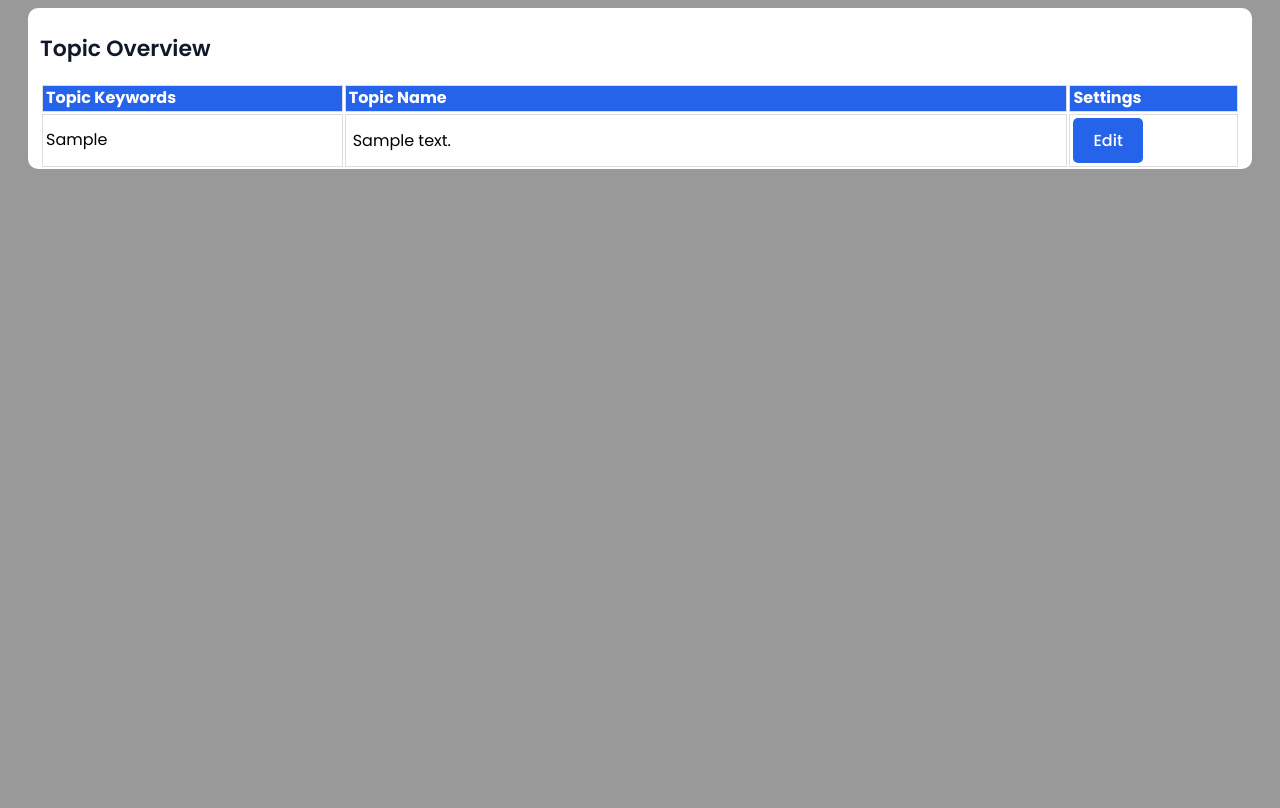
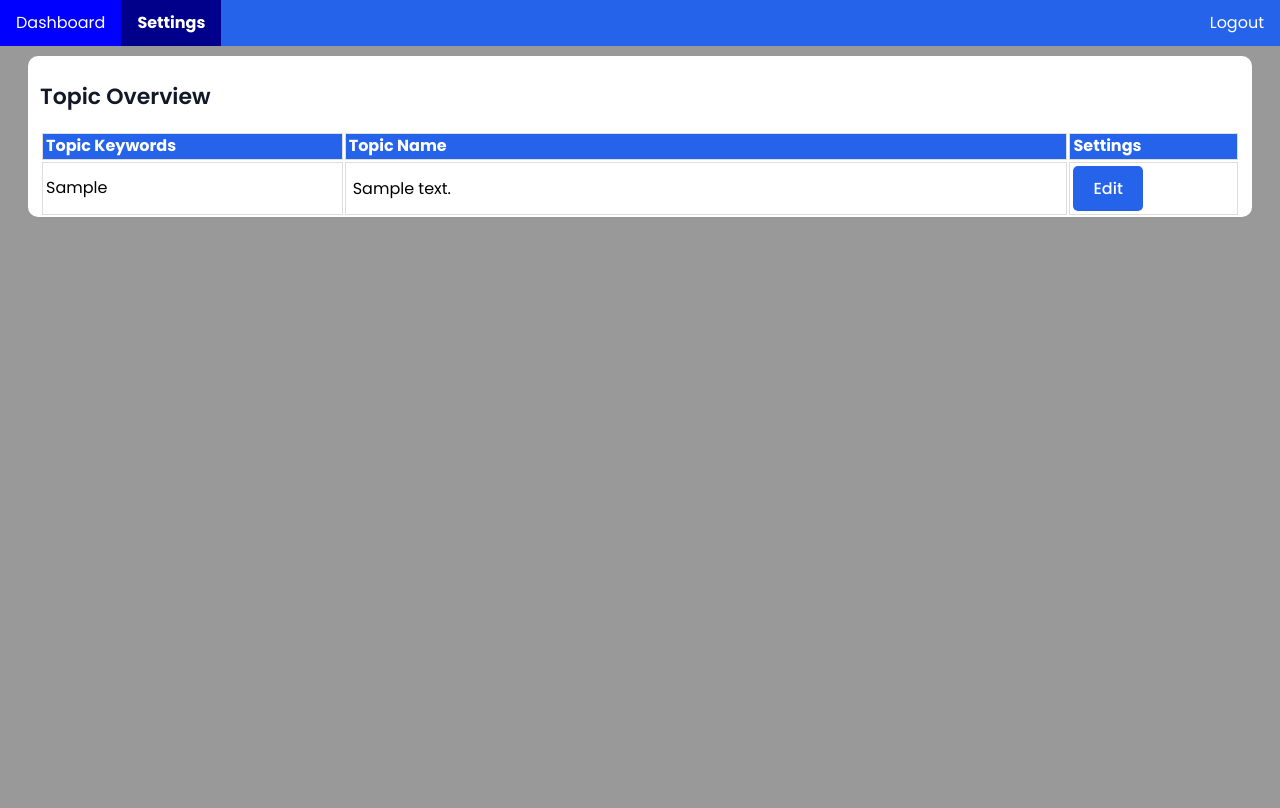
Before and after one commit to Tomaati/Ciphix_Case, a Django app: page /settings/ in a window 1280 px wide. Before the commit the page ends 169 px from the top, so only its background shows below. Run offline with Django 4.2, Linux system fonts and the light colour scheme; tables that the repository leaves empty hold one stand-in row (values such as "Sample post"); some libraries are stand-ins or nearby versions.

Commit message:
Add navbar

```diff
--- a/CiphixInterface/urls.py
+++ b/CiphixInterface/urls.py
@@ -24,6 +24,7 @@ from settings_app import views as settings
 urlpatterns = [
     path('admin/', admin.site.urls),
     path('', login.signin, name='login'),
+    path('logout/', login.signout, name='logout'),
     path('dashboard/', dashboard.summarizing_table_graph, name='dashboard'),
     path('settings/', settings.topic_summary_table, name='settings')
 ]
--- a/login_app/views.py
+++ b/login_app/views.py
@@ -14,11 +14,9 @@ def signin(request):
     if request.user.is_authenticated:
         return sv(request)
     if request.method == 'POST':
-        print(request.POST)
         username = request.POST['username']
         password = request.POST['password']
         user = authenticate(request, username=username, password=password)
-        print(user)
         if user is not None:
             login(request, user)
             return redirect('/')
--- a/static/css/style.css
+++ b/static/css/style.css
@@ -84,8 +84,6 @@ body {
 }
 
 p,
-li,
-ul,
 pre,
 div,
 h1,
@@ -200,3 +198,41 @@ body {
 #table tr:nth-child(even){background-color: #f2f2f2;}
 
 #table tr:hover {background-color: #ddd;}
+
+/*Navigation Styles*/
+ul {
+  font-family: Poppins, serif;
+  list-style-type: none;
+  margin: 0;
+  padding: 0;
+  overflow: hidden;
+  background-color: var(--dl-color-blue);
+  position: fixed;
+  top: 0;
+  width: 100%;
+}
+
+li {
+  float: left;
+}
+
+li a {
+  display: block;
+  color: white;
+  text-align: center;
+  padding: 14px 16px;
+  text-decoration: none;
+}
+
+li strong {
+  display: block;
+  color: white;
+  background-color: darkblue;
+  text-align: center;
+  padding: 14px 16px;
+  text-decoration: none;
+}
+
+li a:hover:not(.active) {
+  background-color: blue;
+}
--- a/templates/header.html
+++ b/templates/header.html
@@ -1,10 +1,36 @@
+{% load static %}
+{% load widget_tweaks %}
+
 <!DOCTYPE html>
 <html lang="en">
 <head>
     <meta charset="UTF-8">
-    <title>Title</title>
+    <title>Ciphix Admin Panel</title>
+
+    <script src="https://cdn.jsdelivr.net/npm/chart.js"></script>
+    <link href="https://cdn.jsdelivr.net/npm/bootstrap@5.3.0-alpha3/dist/css/bootstrap.min.css" rel="stylesheet"
+          integrity="sha384-KK94CHFLLe+nY2dmCWGMq91rCGa5gtU4mk92HdvYe+M/SXH301p5ILy+dN9+nJOZ" crossorigin="anonymous">
+
+    <link rel="stylesheet"
+          href="https://fonts.googleapis.com/css2?family=Inter:wght@100;200;300;400;500;600;700;800;900"
+          data-tag="font"/>
+    <link rel="stylesheet"
+          href="https://fonts.googleapis.com/css2?family=Poppins:ital,wght@0,100;0,200;0,300;0,400;0,500;0,600;0,700;0,800;0,900;1,100;1,200;1,300;1,400;1,500;1,600;1,700;1,800;1,900"
+          data-tag="font"/>
+    <link rel="stylesheet" href="{% static 'css/style.css' %}"/>
+    <link rel="stylesheet" href="{% static 'css/dashboard.css' %}"/>
 </head>
 <body>
+{% block nav %}
+    <ul>
+        <li>{% block nav-dash %}<a href="{% url 'dashboard' %}">Dashboard</a>{% endblock %}</li>
+        <li>{% block nav-settings %}<a href="{% url 'settings' %}">Settings</a>{% endblock %}</li>
+        <li style="float:right">{% block nav-logout %}<a href="{% url 'logout' %}">Logout</a>{% endblock %}</li>
+    </ul>
+{% endblock %}
 
+{% block main_content %}
+
+{% endblock %}
 </body>
 </html>
--- a/templates/settings.html
+++ b/templates/settings.html
@@ -1,28 +1,16 @@
+{% extends "header.html" %}
+
 {% load static %}
 {% load widget_tweaks %}
 
-<!DOCTYPE html>
-<html lang="en">
-<head>
-    <meta charset="UTF-8">
-    <title>Title</title>
-    <link href="https://cdn.jsdelivr.net/npm/bootstrap@5.3.0-alpha3/dist/css/bootstrap.min.css" rel="stylesheet"
-          integrity="sha384-KK94CHFLLe+nY2dmCWGMq91rCGa5gtU4mk92HdvYe+M/SXH301p5ILy+dN9+nJOZ" crossorigin="anonymous">
+{% block nav-settings %}<strong>Settings</strong>{% endblock %}
 
-    <link rel="stylesheet"
-          href="https://fonts.googleapis.com/css2?family=Inter:wght@100;200;300;400;500;600;700;800;900"
-          data-tag="font"/>
-    <link rel="stylesheet"
-          href="https://fonts.googleapis.com/css2?family=Poppins:ital,wght@0,100;0,200;0,300;0,400;0,500;0,600;0,700;0,800;0,900;1,100;1,200;1,300;1,400;1,500;1,600;1,700;1,800;1,900"
-          data-tag="font"/>
-    <link rel="stylesheet" href="{% static 'css/style.css' %}"/>
-</head>
-<body>
-<div class="container-fluid background">
-    <div class="row mx-2 justify-content-md-center">
-        <div class="col-xl m-2 foreground-widget">
-            <div class="title-text pt-4">Topic Overview</div>
-            <br>
+{% block main_content %}
+    <div class="container-fluid background">
+        <div class="row mx-2 mt-2 mb-2 justify-content-md-center">
+            <div class="col-xl mx-2 mt-5 mb-2 foreground-widget">
+                <div class="title-text pt-4">Topic Overview</div>
+                <br>
             <table id="table">
                 <thead>
                 <th>Topic Keywords</th>
@@ -48,5 +36,4 @@
         </div>
     </div>
 </div>
-</body>
-</html>
+{% endblock %}
```
Also changed, not shown: templates/dashboard.html (+11 -29 lines), README.md.
